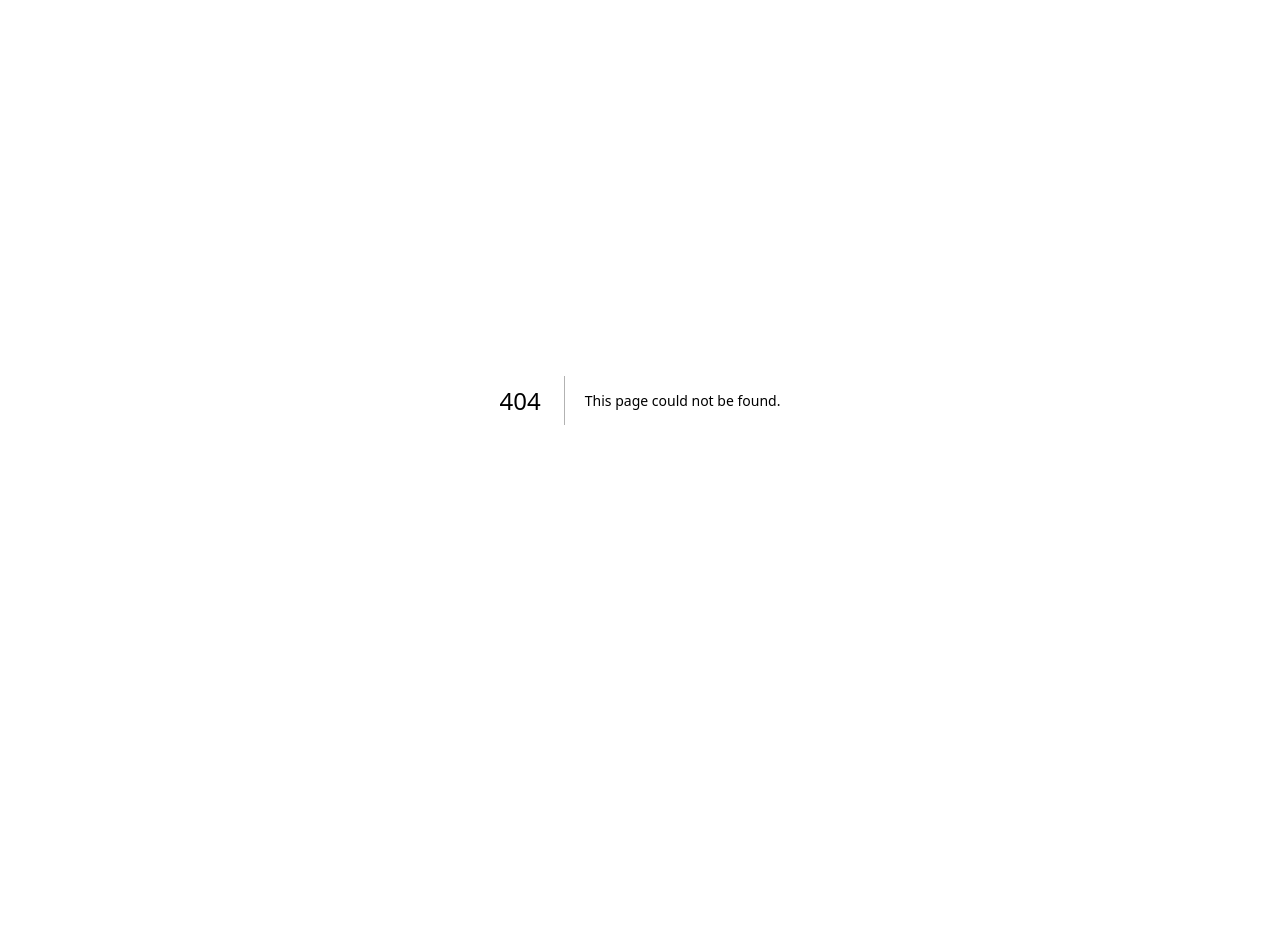
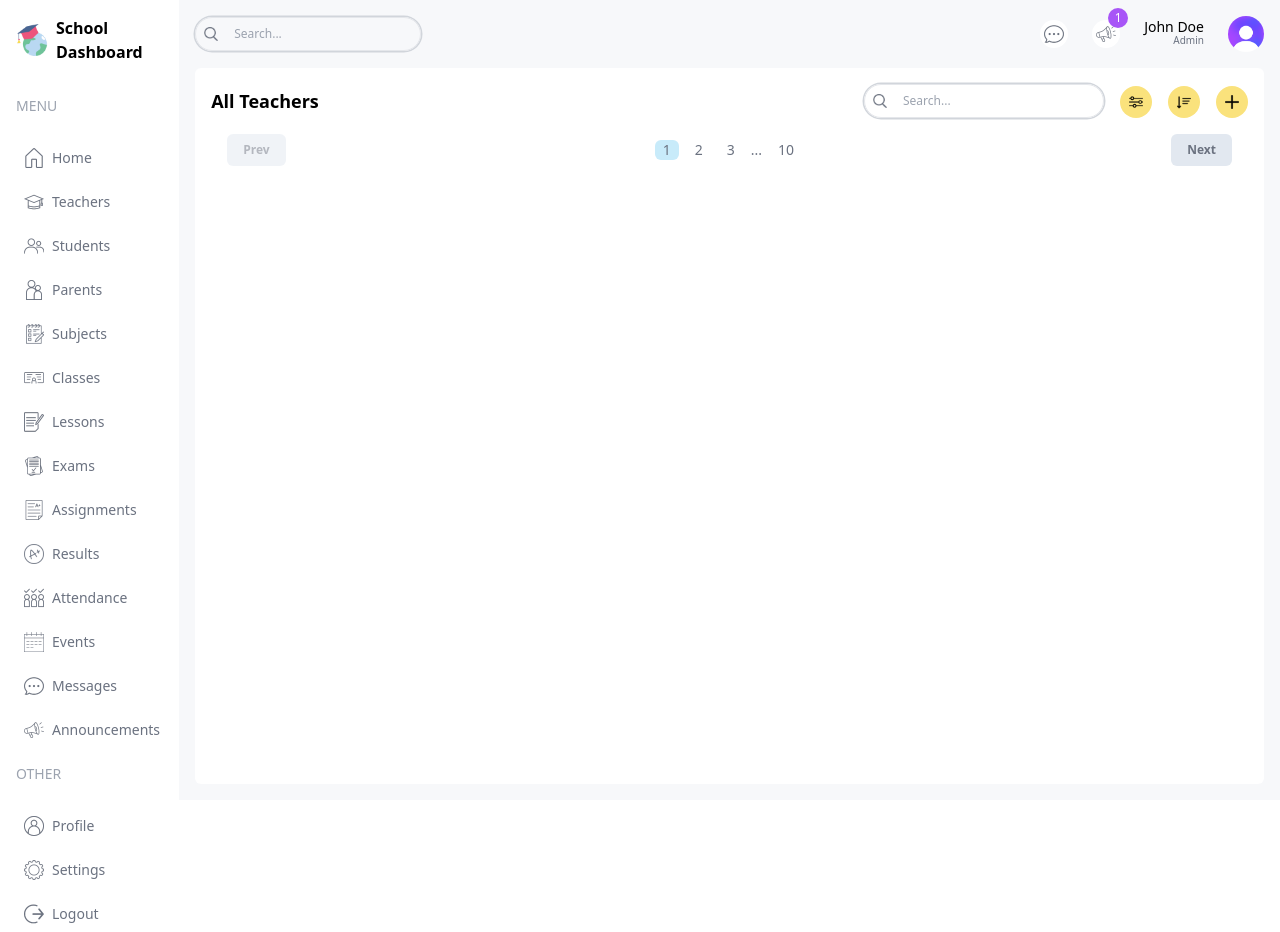
Before and after one commit to ColeCoffman/School-Dashboard, a Next.js app in the folder frontend/: page /list/teachers in a window 1280 px wide. Before the commit this address had no page. Before the commit the page ends 800 px from the top, so only its background shows below. Built offline with nearby package versions, Linux system fonts and the light colour scheme.

Commit message:
Table Search / Pagination Components

```diff
--- /dev/null
+++ b/frontend/app/(dashboard)/list/teachers/page.tsx
@@ -0,0 +1,31 @@
+import Pagination from "@/app/components/Pagination";
+import TableSearch from "@/app/components/TableSearch";
+import Image from "next/image";
+
+export default function TeachersListPage() {
+  return (
+    <div className="bg-white p-4 rounded-md flex-1 m-4 mt-0">
+      {/* TOP */}
+      <div className="flex justify-between items-center">
+        <h1 className="hidden md:block text-lg font-semibold">All Teachers</h1>
+        <div className="flex flex-col md:flex-row items-center gap-4 w-full md:w-auto">
+          <TableSearch />
+          <div className="flex items-center gap-4 self-end">
+            <button className="w-8 h-8 rounded-full bg-schoolYellow flex items-center justify-center">
+              <Image src="/filter.png" alt="Filter" width={14} height={14} />
+            </button>
+            <button className="w-8 h-8 rounded-full bg-schoolYellow flex items-center justify-center">
+              <Image src="/sort.png" alt="Sort" width={14} height={14} />
+            </button>
+            <button className="w-8 h-8 rounded-full bg-schoolYellow flex items-center justify-center">
+              <Image src="/plus.png" alt="Add" width={14} height={14} />
+            </button>
+          </div>
+        </div>
+      </div>
+      {/* List */}
+      {/* Pagination */}
+      <Pagination />
+    </div>
+  );
+}
--- /dev/null
+++ b/frontend/app/components/Pagination.tsx
@@ -0,0 +1,22 @@
+export default function Pagination() {
+  return (
+    <div className="p-4 flex items-center justify-between text-gray-500">
+      <button
+        disabled
+        className="py-2 px-4 rounded-md bg-slate-200 text-xs font-semibold disabled:opacity-50 disabled:cursor-not-allowed"
+      >
+        Prev
+      </button>
+      <div className="flex items-center gap-2 text-sm">
+        <button className="px-2 rounded-md bg-schoolSky">1</button>
+        <button className="px-2 rounded-md">2</button>
+        <button className="px-2 rounded-md">3</button>
+        ...
+        <button className="px-2 rounded-md">10</button>
+      </div>
+      <button className="py-2 px-4 rounded-md bg-slate-200 text-xs font-semibold disabled:opacity-50 disabled:cursor-not-allowed">
+        Next
+      </button>
+    </div>
+  );
+}
--- /dev/null
+++ b/frontend/app/components/TableSearch.tsx
@@ -0,0 +1,14 @@
+import Image from "next/image";
+
+export default function TableSearch() {
+  return (
+    <div className="w-full md:w-auto items-center flex gap-2 text-xs rounded-full border ring-[1.5px] ring-gray-300 px-2">
+      <Image src="/search.png" alt="Search" width={14} height={14} />
+      <input
+        type="text"
+        placeholder="Search..."
+        className="w-[200px] p-2 outline-none bg-transparent"
+      />
+    </div>
+  );
+}
```
